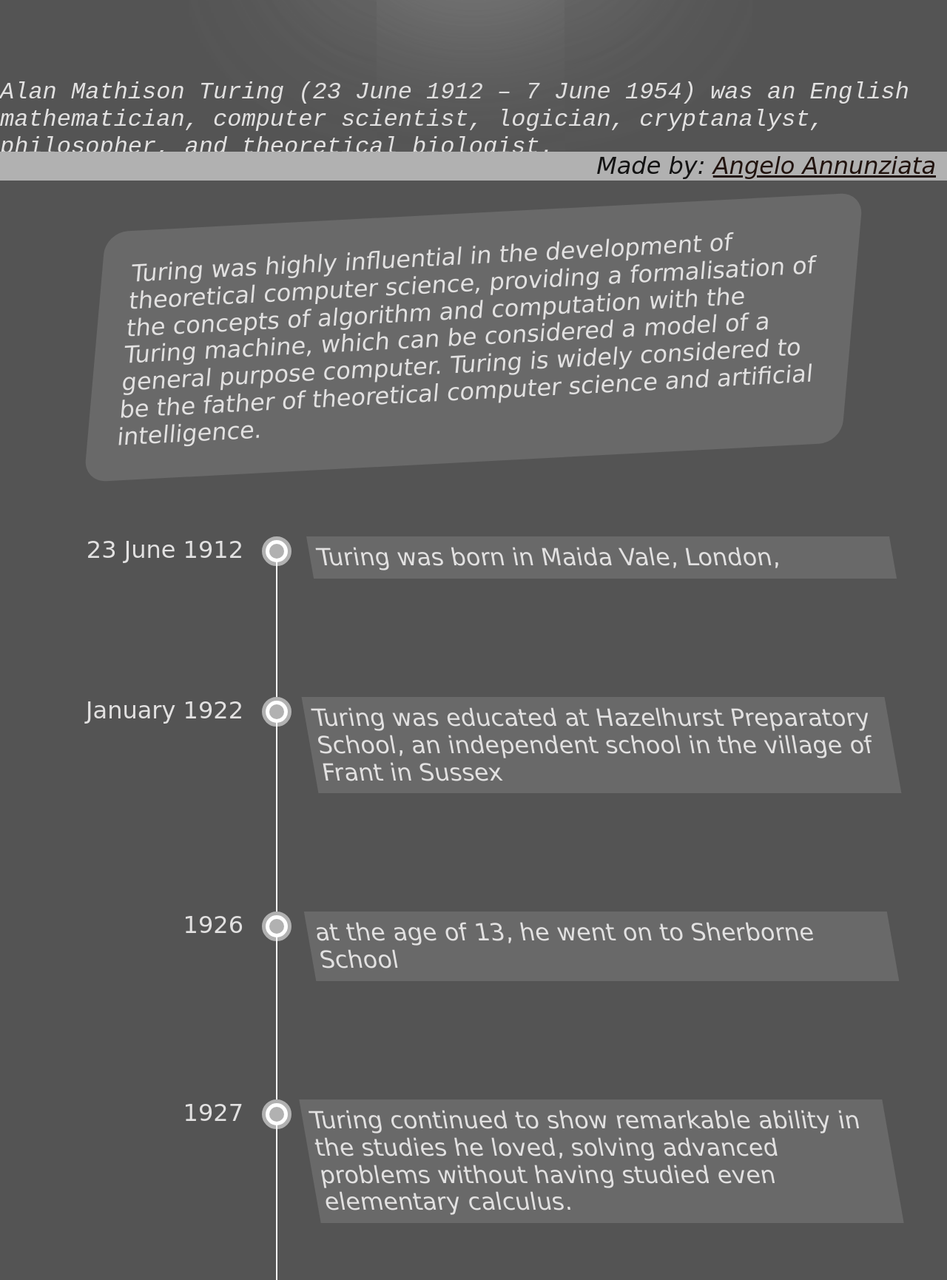
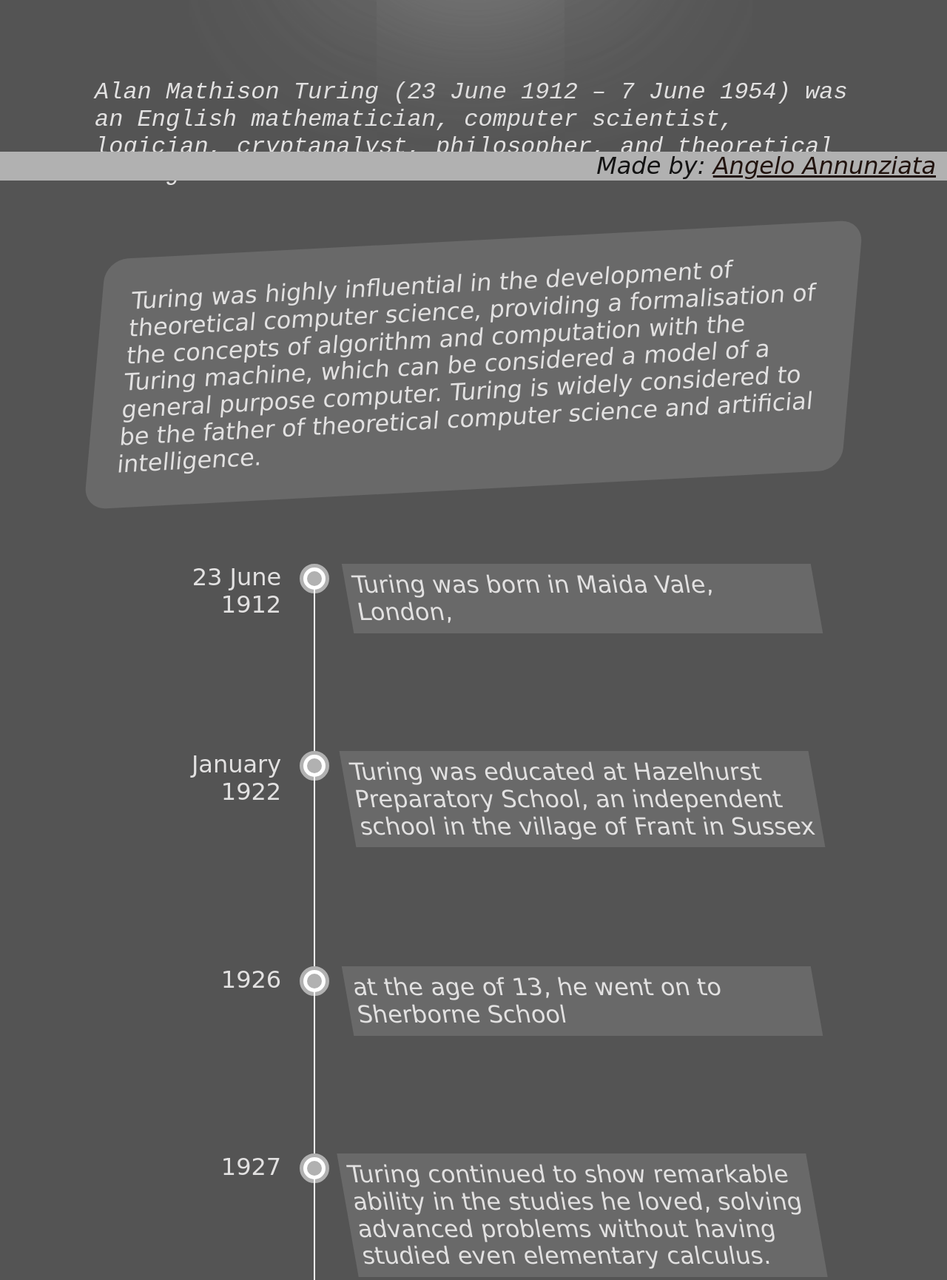
Before and after one commit to ild0tt0re/fcc_tribute-page, a website built with Parcel: page index.html in a window 1280 px wide. Shown: the part 556-2286 px from the top of the page at 74% size. Built offline with nearby package versions, Linux system fonts and the light colour scheme; a web font is replaced by a local one.

Commit message:
Update index.html

```diff
--- a/index.html
+++ b/index.html
@@ -31,7 +31,7 @@
   	</header>
 
   <main>
-		 <em>Alan Mathison Turing (23 June 1912 – 7 June 1954) was an English mathematician, computer scientist, logician, cryptanalyst,
+		 <em class="page-margin">Alan Mathison Turing (23 June 1912 – 7 June 1954) was an English mathematician, computer scientist, logician, cryptanalyst,
 		philosopher, and theoretical biologist.</em>
     <blockquote id="tribute-info" cite="https://en.wikipedia.org/wiki/Alan_Turing">
 	 Turing was highly influential in the development of theoretical
@@ -40,7 +40,7 @@
 	computer science and artificial intelligence.
     </blockquote>
 
-		<ul>
+		<ul class="page-margin">
 			<li>
 				<time datetime="">23 June 1912</time>
 				<div class="mid-block"><div class="circle"></div></div>
@@ -115,7 +115,7 @@
 			</li>
 		</ul>
 
-		<a id="tribute-link" href="https://en.wikipedia.org/wiki/Alan_Turing" target="_blank">See more on Alan Turing</a>
+		<a id="tribute-link" class="page-margin" href="https://en.wikipedia.org/wiki/Alan_Turing" target="_blank">See more on Alan Turing</a>
   </main>
 
   <footer>
```
